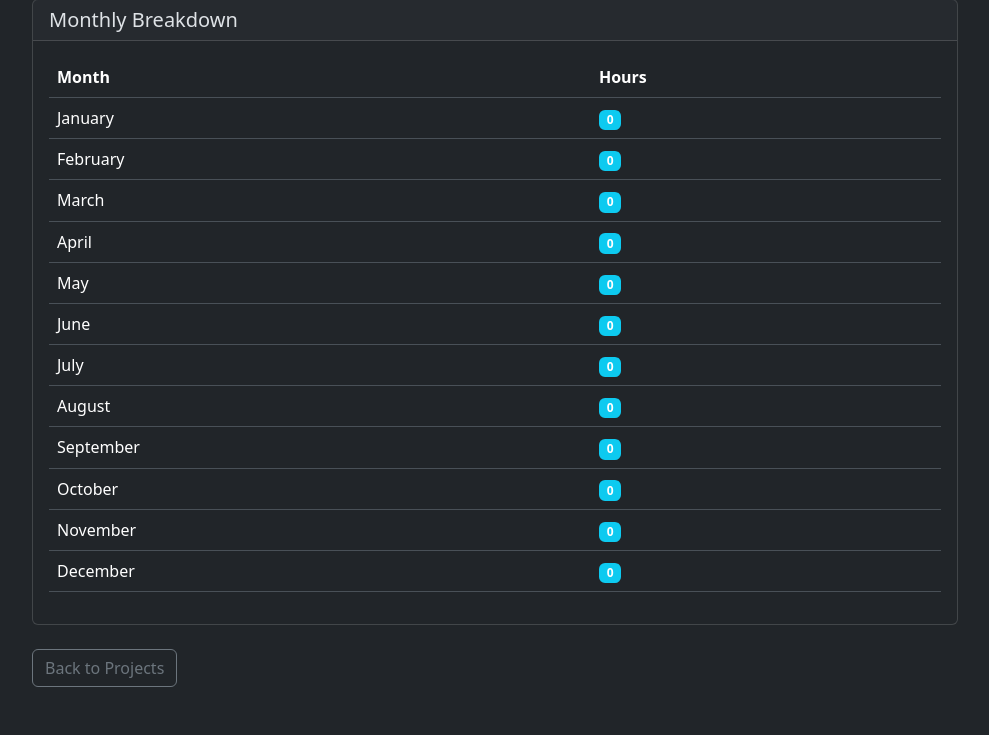
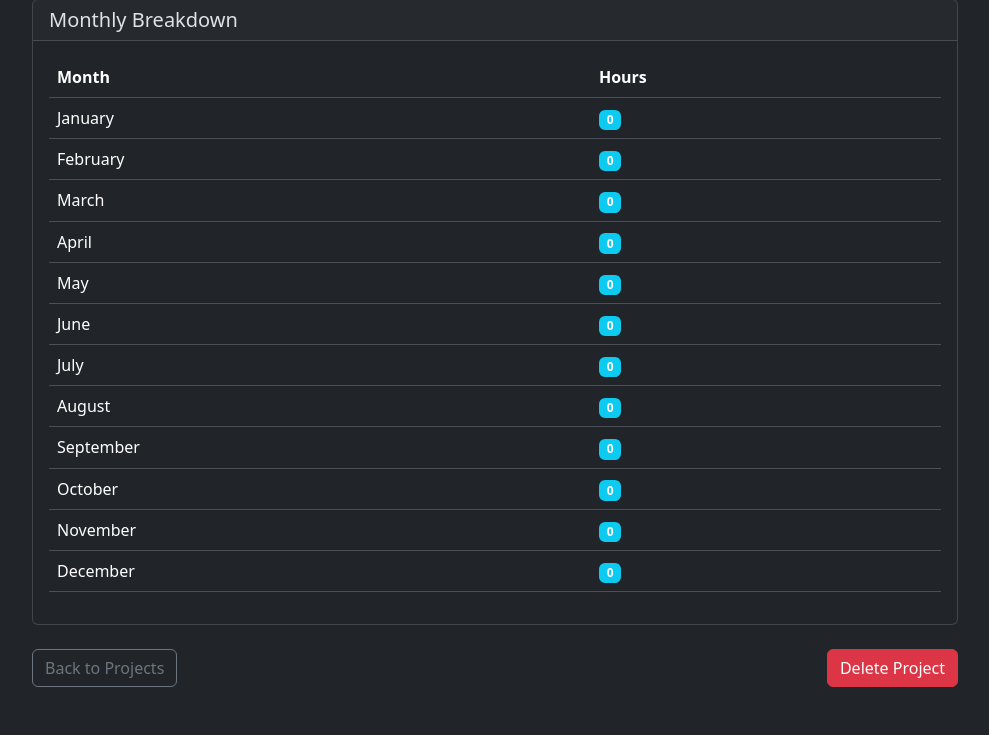
Before and after one commit to joewalk102/timetrack, a Django app: page /project/1/detail/ in a window 1280 px wide. Shown: the part 660-1395 px from the top of the page, without its empty margins (145-1134 px from the left). Before the commit the page ends 1347 px from the top, so only its background shows below. Run offline with Django 5.2, Linux system fonts and the light colour scheme; a user stored in the database is signed in; tables that the repository leaves empty hold one stand-in row (values such as "Sample post"); parts of the project's set-up code (start-up, migrations or seed data) failed here and were passed over.

Commit message:
Add project creation and deletion functionality with confirmation modal
Also include a bugfix when a project has no time entered yet.

```diff
--- a/src/TimeTrack/project/models.py
+++ b/src/TimeTrack/project/models.py
@@ -43,10 +43,11 @@ class Project(models.Model):
 
     @property
     def last_started_at(self):
-        time_last_started = self.time_entries.order_by("-start_time").first().start_time
+        last_entry = self.time_entries.order_by("-start_time").first()
+        if not last_entry:
+            return None
+        time_last_started = last_entry.start_time
         log.info(f"Last started at (UTC): {time_last_started}")
-        if not time_last_started:
-            return None
         user_last_started = convert_to_user_time(time_last_started, self.owner)
         log.info(f"Last started at (User Time): {user_last_started}")
         return user_last_started.strftime("%Y-%m-%d %I:%M:%S %p")
--- a/src/TimeTrack/project/urls.py
+++ b/src/TimeTrack/project/urls.py
@@ -8,4 +8,6 @@ urlpatterns = [
     path("", views.home, name="home"),
     path("<int:project_id>/listItem/", views.hx_list_item, name="hx_list_item"),
     path("<int:project_id>/detail/", views.project_detail, name="project_detail"),
+    path("new/", views.hx_new_project, name="hx_new_project"),
+    path("<int:project_id>/delete/", views.delete_project, name="delete_project"),
 ]
--- a/src/TimeTrack/project/views.py
+++ b/src/TimeTrack/project/views.py
@@ -1,5 +1,5 @@
 from django.contrib.auth.decorators import login_required
-from django.shortcuts import render
+from django.shortcuts import render, redirect
 from django.utils import timezone
 
 from library.project_operations.data_processing import EntriesOverTime
@@ -8,7 +8,7 @@ from project.models import Project
 
 @login_required()
 def home(request):
-    projects = Project.objects.filter(owner=request.user).all()
+    projects = Project.objects.filter(owner=request.user).order_by("name").all()
     return render(
         request,
         "project/home.html",
@@ -42,6 +42,15 @@ def project_detail(request, project_id):
 
 
 @login_required
+def delete_project(request, project_id):
+    project = Project.objects.get(id=project_id)
+    if request.method == "POST":
+        project.delete()
+        return redirect("project:home")
+    return None
+
+
+@login_required
 def hx_list_item(request, project_id):
     project = Project.objects.get(id=project_id)
     if request.GET.get("action") == "stop":
@@ -53,3 +62,20 @@ def hx_list_item(request, project_id):
         "project/htmx/list_item.html",
         context={"project": project},
     )
+
+
+@login_required
+def hx_new_project(request):
+    if request.method == "GET":
+        return render(request, "project/htmx/new_list_item.html")
+
+    if request.method == "POST":
+        name = request.POST.get("name")
+        if name:
+            project = Project.objects.create(name=name, owner=request.user)
+            return render(
+                request,
+                "project/htmx/list_item.html",
+                context={"project": project},
+            )
+    return render(request, "project/htmx/new_list_item.html")
--- a/src/TimeTrack/templates/project/project_detail.html
+++ b/src/TimeTrack/templates/project/project_detail.html
@@ -74,9 +74,36 @@
           </div>
         </div>
 
-        <!-- Back Button -->
-        <div class="mt-4">
+        <!-- Back And Delete Buttons -->
+        <div class="mt-4 mb-5 d-flex justify-content-between gap-2">
           <a href="{% url 'project:home' %}" class="btn btn-outline-secondary">Back to Projects</a>
+          <button class="btn btn-danger" data-bs-toggle="modal" data-bs-target="#deleteConfirmModal">
+            Delete Project
+          </button>
+        </div>
+
+      </div>
+    </div>
+  </div>
+
+  <!-- Delete Confirmation Modal -->
+  <div class="modal fade" id="deleteConfirmModal" tabindex="-1" aria-labelledby="deleteConfirmLabel" aria-hidden="true">
+    <div class="modal-dialog modal-dialog-centered">
+      <div class="modal-content">
+        <div class="modal-header">
+          <h5 class="modal-title" id="deleteConfirmLabel">Delete Project</h5>
+          <button type="button" class="btn-close" data-bs-dismiss="modal" aria-label="Close"></button>
+        </div>
+        <div class="modal-body">
+          <p>Are you sure you want to delete the project <strong>{{ project.name }}</strong>?</p>
+          <p class="text-danger mb-0"><small>This action cannot be undone.</small></p>
+        </div>
+        <div class="modal-footer">
+          <button type="button" class="btn btn-secondary" data-bs-dismiss="modal">No, Keep</button>
+          <form method="post" action="{% url 'project:delete_project' project.id %}" style="display: inline;">
+            {% csrf_token %}
+            <button type="submit" class="btn btn-danger">Yes, Delete</button>
+          </form>
         </div>
 
       </div>
```
Also changed, not shown: src/TimeTrack/templates/project/home.html (+11 -2 lines), src/TimeTrack/templates/project/htmx/new_list_item.html (added, +23 -0 lines).
